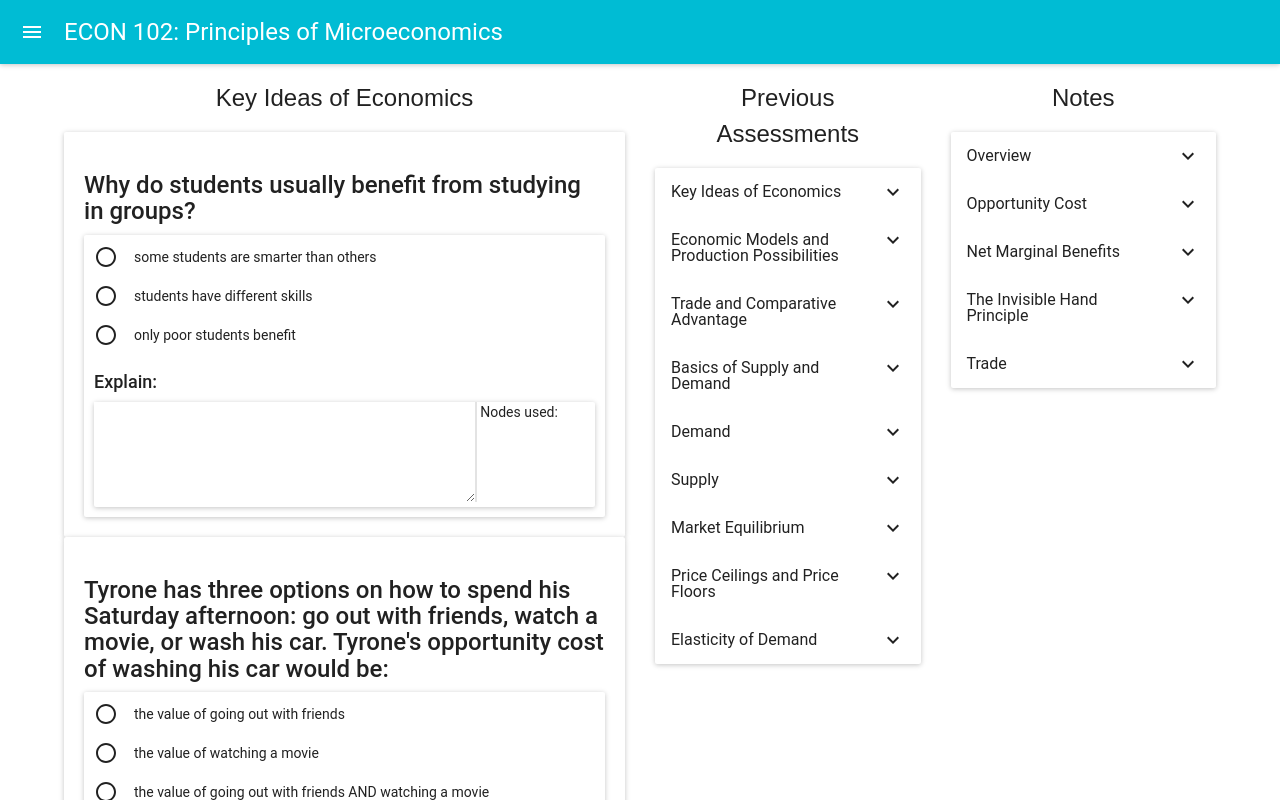
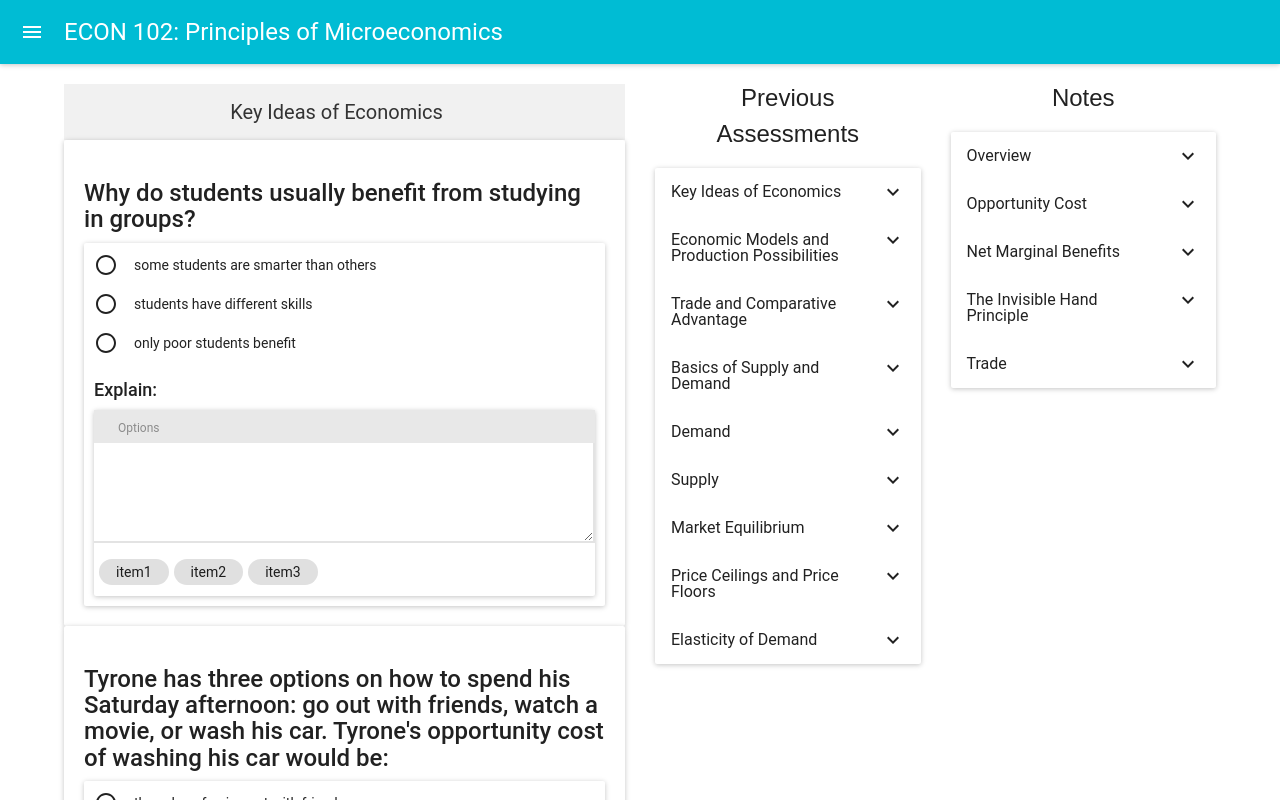
Before and after one commit to ssanaul/dotpractica-demo, a React (Create React App) app: page / in a window 1280 px wide. Shown: the top 800 px of the page. Built offline with nearby package versions, Linux system fonts and the light colour scheme.

Commit message:
working build (before express)

```diff
--- a/src/components/Assessment/Assessment.js
+++ b/src/components/Assessment/Assessment.js
@@ -1,18 +1,39 @@
 import React, { Component } from 'react';
-import { CardTitle, Paper } from 'material-ui';
+import { Paper } from 'material-ui';
+import {Toolbar, ToolbarTitle} from 'material-ui/Toolbar';
 
 class Assessment extends Component { render() {
-
+  const styles = {
+    toolbar : {
+      marginTop: 20,
+      backgroundColor: 'rgba(200,200,200,.25)',
+    },
+    toolbarText : {
+      textAlign: 'center',
+    },
+    toolbarTextWrapper : {
+      width: '100%',
+      margin: 'auto',
+    },
+    problemWrapper : {
+      padding: 20,
+    },
+  }
   return ( <div>
 
-        <CardTitle title={this.props.title} style={{textAlign: 'center'}} />
+        <Toolbar style={styles.toolbar}>
+            <ToolbarTitle text={
+              <p style={styles.toolbarText}>{this.props.title}</p>
+            }
+            style={styles.toolbarTextWrapper}/>
+        </Toolbar>
 
         <div>
           {
             this.props.problems.map(function(p){
               return <Paper
                       zDepth={1}
-                      style={{padding: 20}}>
+                      style={styles.problemWrapper}>
                         {p}
                     </Paper>
             })
--- a/src/components/Explanation/Explanation.js
+++ b/src/components/Explanation/Explanation.js
@@ -1,60 +1,80 @@
 import React, { Component } from 'react';
-import TextField from 'material-ui/TextField';
 import { Paper } from 'material-ui';
+import { List } from 'material-ui/List';
+import Chip from 'material-ui/Chip';
+import {Toolbar, ToolbarGroup, ToolbarTitle} from 'material-ui/Toolbar';
 
 class Explanation extends Component {
 	constructor(props){
 		super(props);
 
 		this.state = {
-			explanations : [],
-			currentIndex: 0,
+			chips : [],
 		}
-
-		this.addInput = this.addInput.bind(this);
 	}
-
-	addInput() {
-		var newIndex = this.state.currentIndex + 1;
-		var updatedExplanations = this.state.explanations;
-
-		var newExplanation = {
-			key: newIndex,
-			el: <div key={newIndex}>
-					<span>{newIndex+1}.</span>
-					<TextField/>
-				</div>,
+  render() {
+		const styles = {
+			toolbar : {
+				height: 33,
+			},
+			toolbarText : {
+				fontSize: '12px',
+			},
+			customTextarea : {
+				width: '100%',
+				maxWidth: '100%',
+				minWidth: '100%',
+				height: '100%',
+				minHeight: 100,
+				border: 'none',
+				borderRight: '2px solid rgba(200,200,200,.5)',
+				borderBottom: '2px solid rgba(200,200,200,.5)',
+				outline: 'none',
+				overflow: 'auto',
+			},
+			nodeList : {
+				display: 'inline',
+				padding: 5,
+				marginLeft: 5,
+			},
 		}
-		updatedExplanations.push(newExplanation);
-
-		this.setState({
-			explanations: updatedExplanations,
-			currentIndex: newIndex,
-		});
-	}
-
-  render() {
     return (
       <div>
 			<h4>Explain:</h4>
 				<Paper>
 				<div className="row">
-					<div className="col-sm-9" style={{paddingRight: 0}}>
-						<textarea style={{
-							width: '100%',
-							maxWidth: '100%',
-							minWidth: '100%',
-							height: 100,
-							border: 'none',
-							borderRight: '2px solid rgba(200,200,200,.5)',
-							outline: 'none',
-							overflow: 'auto',
-						}}>
+					<div className="col-sm-12">
+						<Toolbar style={styles.toolbar}>
+							<ToolbarGroup>
+								<ToolbarTitle text={
+									<span style={styles.toolbarText}>
+										Options
+									</span>}
+								/>
+							</ToolbarGroup>
+						</Toolbar>
+					</div>
+				</div>
+				<div className="row">
+					<div className="col-sm-12">
+						<textarea style={styles.customTextarea}>
 						</textarea>
 					</div>
-					<div className="col-sm-3" style={{paddingLeft: 3}}>
-						<span>Nodes used:</span>
-						</div>
+				</div>
+				<div className="row">
+					<div className="col-sm-12">
+						<List>
+								<Chip style={styles.nodeList}>
+									item1
+								</Chip>
+								<Chip style={styles.nodeList}>
+									item2
+								</Chip>
+								<Chip style={styles.nodeList}>
+									item3
+								</Chip>
+						</List>
+					</div>
 				</div>
 				</Paper>
       </div>
```
